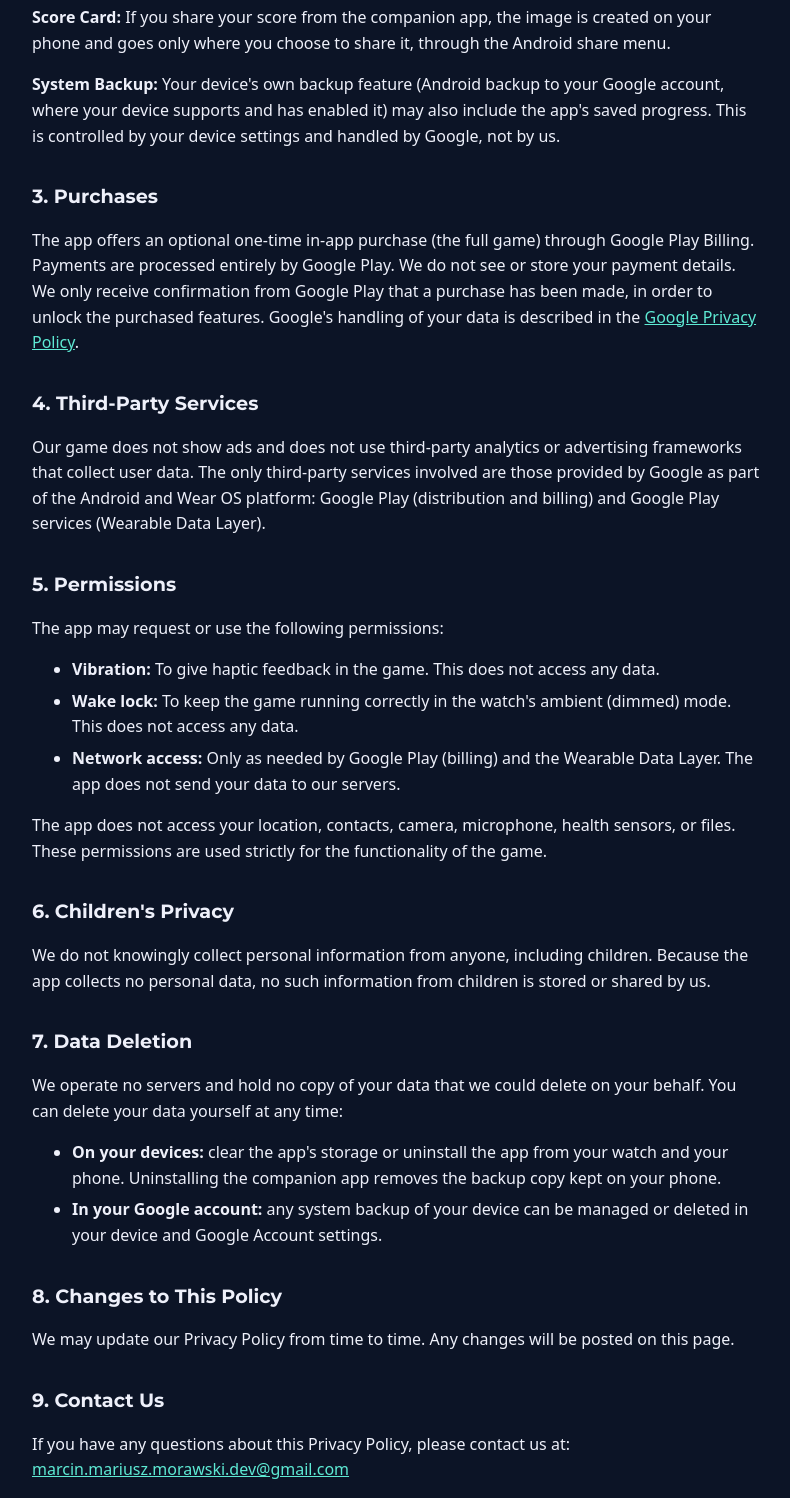
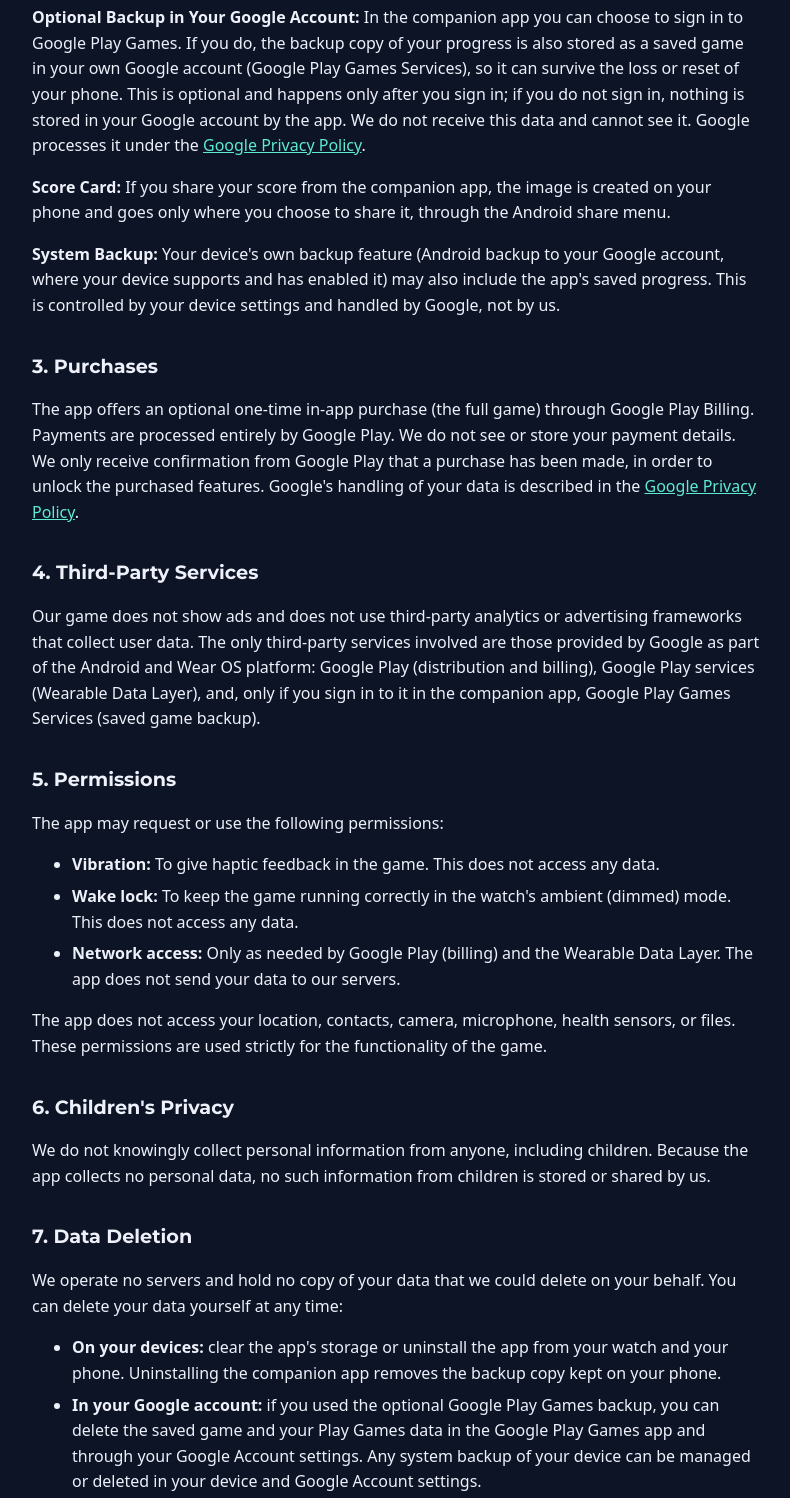
Before and after one commit to mmmconcept/mmmconcept.github.io, a plain HTML site: page legal/pocket-tower-defense-privacy/index.html in a window 1280 px wide. Shown: the part 960-2458 px from the top of the page, without its empty margins (244-1034 px from the left). Drawn offline with Linux system fonts and the light colour scheme.

Commit message:
Update Pocket Tower Defense privacy policy

```diff
--- a/legal/pocket-tower-defense-privacy/index.html
+++ b/legal/pocket-tower-defense-privacy/index.html
@@ -24,6 +24,7 @@
     <p><strong>Data Stored on Your Device:</strong> The game saves your progress (best wave on each map, maps won, high score, enemies defeated, talents, achievements, and settings such as volume) locally on your watch. This data is removed when you uninstall the app or clear its data, unless a backup described below restores it.</p>
     <p><strong>Sync Between Watch and Phone:</strong> If you use both the watch game and the phone companion app, your progress is sent from the watch to the phone and shown in the companion app. This uses the Google Wearable Data Layer, which is part of Google Play services. We do not receive or store this data.</p>
     <p><strong>Progress Backup on Your Phone:</strong> If you have the companion app, a backup copy of your game progress (the same data as above, without your purchase status) is kept on your phone. If you reinstall the game on the watch, the watch asks your phone for this copy and restores your progress. Without the companion app, no such backup exists. The phone also tells the watch whether the full game has been purchased.</p>
+    <p><strong>Optional Backup in Your Google Account:</strong> In the companion app you can choose to sign in to Google Play Games. If you do, the backup copy of your progress is also stored as a saved game in your own Google account (Google Play Games Services), so it can survive the loss or reset of your phone. This is optional and happens only after you sign in; if you do not sign in, nothing is stored in your Google account by the app. We do not receive this data and cannot see it. Google processes it under the <a href="https://policies.google.com/privacy">Google Privacy Policy</a>.</p>
     <p><strong>Score Card:</strong> If you share your score from the companion app, the image is created on your phone and goes only where you choose to share it, through the Android share menu.</p>
     <p><strong>System Backup:</strong> Your device's own backup feature (Android backup to your Google account, where your device supports and has enabled it) may also include the app's saved progress. This is controlled by your device settings and handled by Google, not by us.</p>
 
@@ -31,7 +32,7 @@
     <p>The app offers an optional one-time in-app purchase (the full game) through Google Play Billing. Payments are processed entirely by Google Play. We do not see or store your payment details. We only receive confirmation from Google Play that a purchase has been made, in order to unlock the purchased features. Google's handling of your data is described in the <a href="https://policies.google.com/privacy">Google Privacy Policy</a>.</p>
 
     <h2>4. Third-Party Services</h2>
-    <p>Our game does not show ads and does not use third-party analytics or advertising frameworks that collect user data. The only third-party services involved are those provided by Google as part of the Android and Wear OS platform: Google Play (distribution and billing) and Google Play services (Wearable Data Layer).</p>
+    <p>Our game does not show ads and does not use third-party analytics or advertising frameworks that collect user data. The only third-party services involved are those provided by Google as part of the Android and Wear OS platform: Google Play (distribution and billing), Google Play services (Wearable Data Layer), and, only if you sign in to it in the companion app, Google Play Games Services (saved game backup).</p>
 
     <h2>5. Permissions</h2>
     <p>The app may request or use the following permissions:</p>
@@ -49,7 +50,7 @@
     <p>We operate no servers and hold no copy of your data that we could delete on your behalf. You can delete your data yourself at any time:</p>
     <ul>
       <li><strong>On your devices:</strong> clear the app's storage or uninstall the app from your watch and your phone. Uninstalling the companion app removes the backup copy kept on your phone.</li>
-      <li><strong>In your Google account:</strong> any system backup of your device can be managed or deleted in your device and Google Account settings.</li>
+      <li><strong>In your Google account:</strong> if you used the optional Google Play Games backup, you can delete the saved game and your Play Games data in the Google Play Games app and through your Google Account settings. Any system backup of your device can be managed or deleted in your device and Google Account settings.</li>
     </ul>
 
     <h2>8. Changes to This Policy</h2>
```
